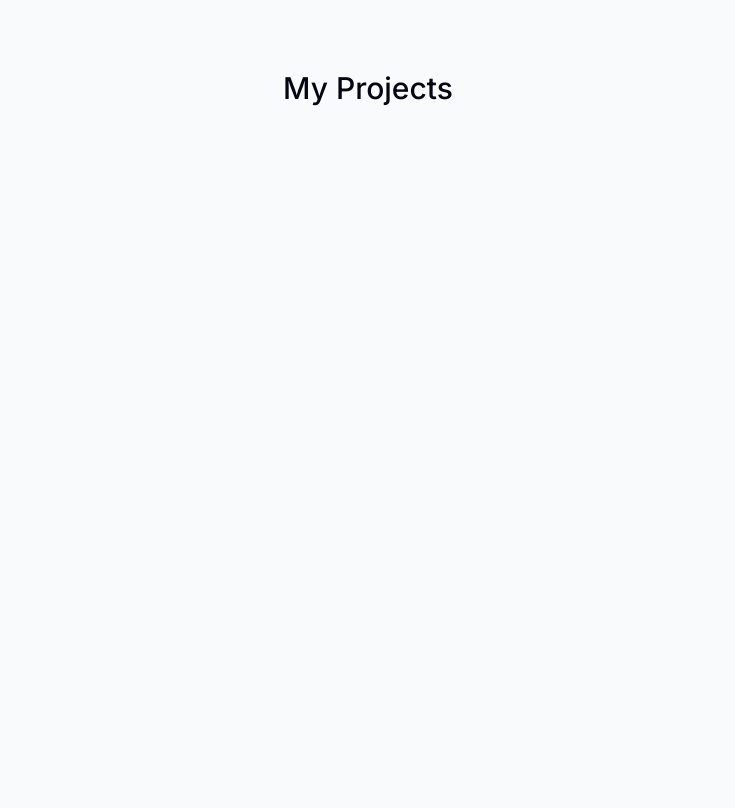
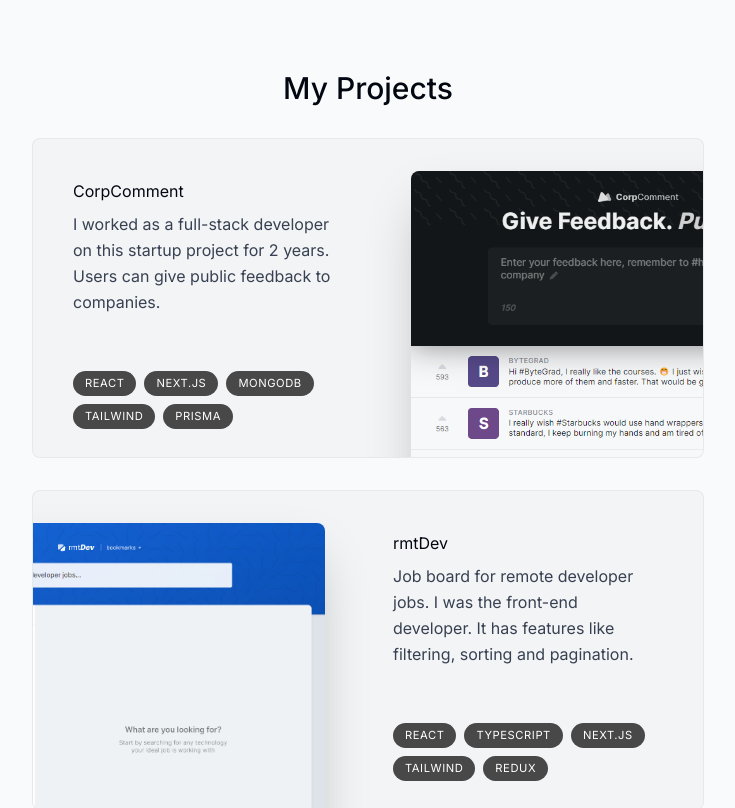
Before and after one commit to bbilginerdem/my-portfolio, a Next.js app: page / in a window 1280 px wide. Shown: the part 1280-2088 px from the top of the page, without its empty margins (272-1007 px from the left). Before the commit the page ends 1418 px from the top, so only its background shows below. Built offline with nearby package versions, Linux system fonts and the light colour scheme.

Commit message:
project component done

```diff
--- /dev/null
+++ b/components/Project.tsx
@@ -0,0 +1,44 @@
+"use client"
+
+
+import React, { useRef } from 'react'
+import Image from 'next/image'
+import { useScroll, motion, useTransform } from 'framer-motion'
+import { projectsData } from '@/lib/data'
+
+type ProjectProps = (typeof projectsData)[number]
+
+function Project({
+  title,
+  description,
+  tags,
+  imageUrl
+}: ProjectProps) {
+  const ref = useRef<HTMLDivElement>(null)
+  const { scrollYProgress } = useScroll({
+    target: ref,
+    offset: ["0 1", "1.33 1"]
+  })
+
+  const scaleProgress = useTransform(scrollYProgress, [0, 1], [0.8, 1])
+  const opacityProgress = useTransform(scrollYProgress, [0, 1], [0.6, 1])
+
+  return (
+    <motion.div ref={ref} style={{ scale: scaleProgress, opacity: opacityProgress }} className="group mb-3 sm:mb-8 last:mb-0">
+      <section className="bg-gray-100 max-w-[42rem] border rounded-lg border-black/5 overflow-hidden sm:pr-8 relative sm:h-[20rem] group-even:pl-8 hover:bg-gray-200 transition ">
+        <div className="py-4 pb-7 px-5 sm:pl-10 sm:pr-2 sm:pt-10 sm:max-w-[50%] flex flex-col h-full group-even:ml-[18rem]">
+          <h3>{title}</h3>
+          <p className="mt-2 leading-relaxed text-gray-700">{description}</p>
+          <ul className="flex flex-wrap mt-4 gap-2 sm:mt-auto">
+            {tags.map((tag, index) => (
+              <li className="bg-black/[0.7] px-3 py-1 text-[0.7rem] uppercase tracking-wider text-white rounded-full" key={index}>{tag}</li>
+            ))}
+          </ul>
+        </div>
+        <Image src={imageUrl} alt={title} quality={95} className="absolute top-8 -right-40 w-[28.25rem] rounded-t-lg shadow-2xl group-hover:-translate-x-3 group-hover:translate-y-3 group-hover:-rotate-2 group-even:group-hover:translate-x-3 group-even:group-hover:translate-y-3 group-even:group-hover:rotate-2 transition group-hover:scale-[1.04] group-even:right-[initial] group-even:-left-40" />
+      </section>
+    </motion.div>
+  )
+}
+
+export default Project
--- a/components/Projects.tsx
+++ b/components/Projects.tsx
@@ -1,12 +1,20 @@
 import React from 'react'
 import SectionHeading from './SectionHeader'
+import { projectsData } from '@/lib/data'
+import Project from './Project'
 
 function Projects() {
   return (
     <section>
       <SectionHeading>My Projects</SectionHeading>
       <div>
-
+        {
+          projectsData.map((project, index) => (
+            <React.Fragment key={index}>
+              <Project {...project} />
+            </React.Fragment>
+          ))
+        }
       </div>
     </section>
   )
```
